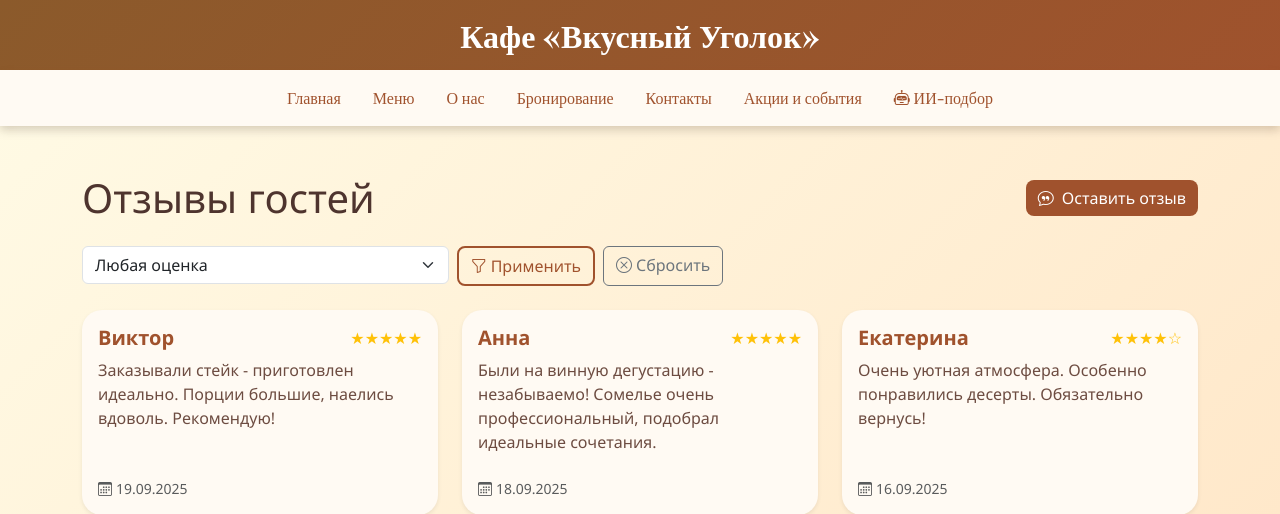
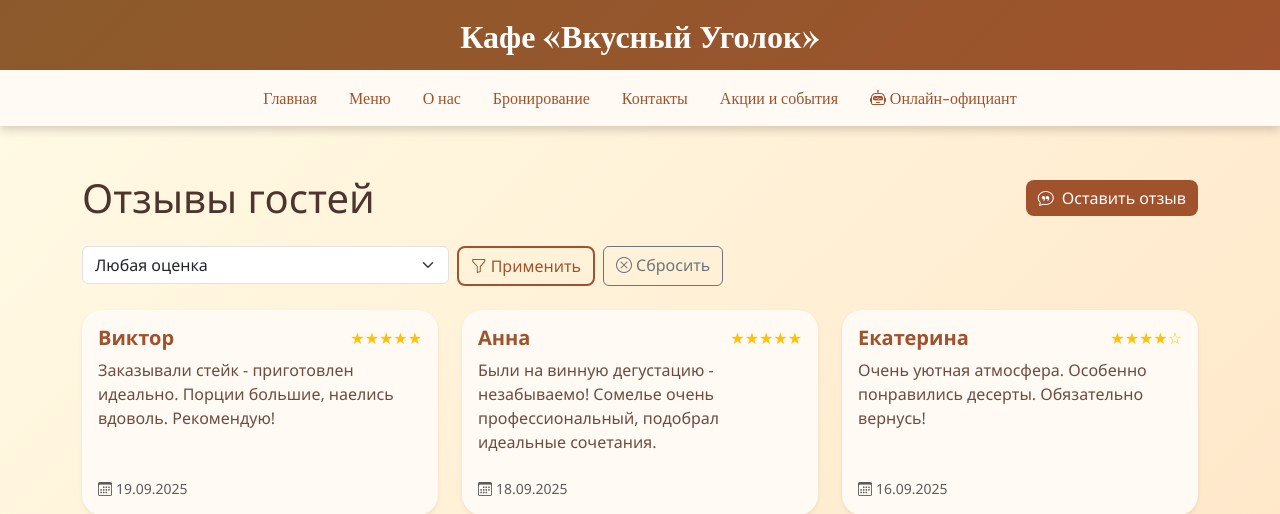
Before and after one commit to vkusnyjugolok/vkusnyjugolok, a PHP site: page /reviews.php in a window 1280 px wide. Shown: the top 514 px of the page. Run offline with PHP 8.4, Linux system fonts and the light colour scheme; data comes from the database, SQL or seed files in the repository.

Commit message:
еуые

```diff
--- a/includes/header.php
+++ b/includes/header.php
@@ -17,7 +17,7 @@
                     <a class="nav-link" href="booking.php">Бронирование</a>
                     <a class="nav-link" href="contacts.php">Контакты</a>
                     <a class="nav-link" href="events.php">Акции и события</a>
-                    <a class="nav-link" href="ai_recommend.php"><i class="bi bi-robot"></i> ИИ-подбор</a>
+                    <a class="nav-link" href="ai_recommend.php"><i class="bi bi-robot"></i> Онлайн-официант</a>
                 </div>
             </div>
         </div>
--- a/reviews.php
+++ b/reviews.php
@@ -97,7 +97,7 @@ $where = [$statusWhere];
 $params = [];
 
 if ($ratingFilter >= 1 && $ratingFilter <= 5) {
-    $where[] = "rating = ?";
+    $where[] = "rating >= ?";
     $params[] = $ratingFilter;
 }
 
```
Also changed, not shown: uploads/0d8c89aff5397a30.jpg (added), uploads/29237034c5a7b497.jpg (added), uploads/e56512a680f1a4ee.webp (added), 1 other file.
